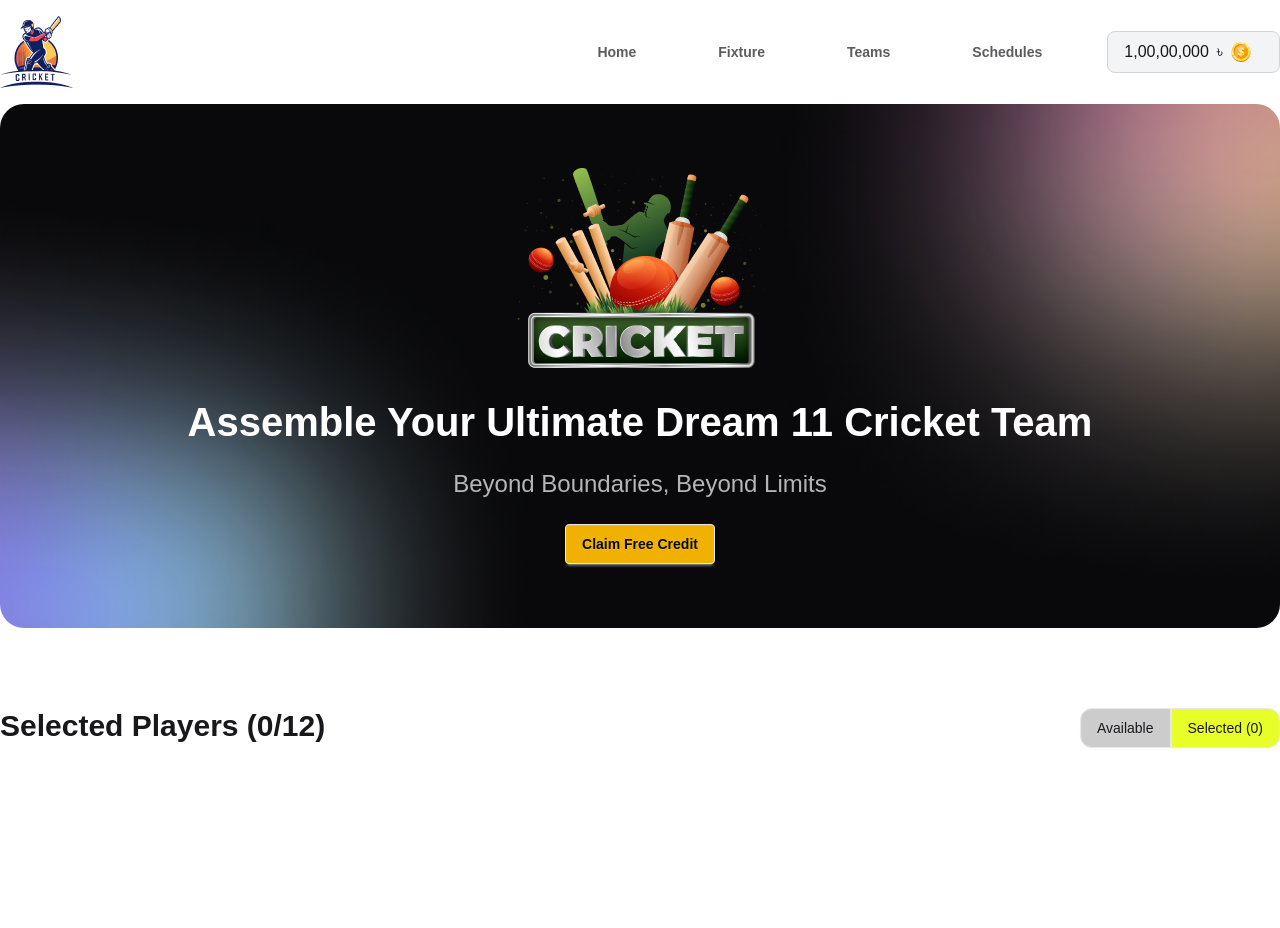
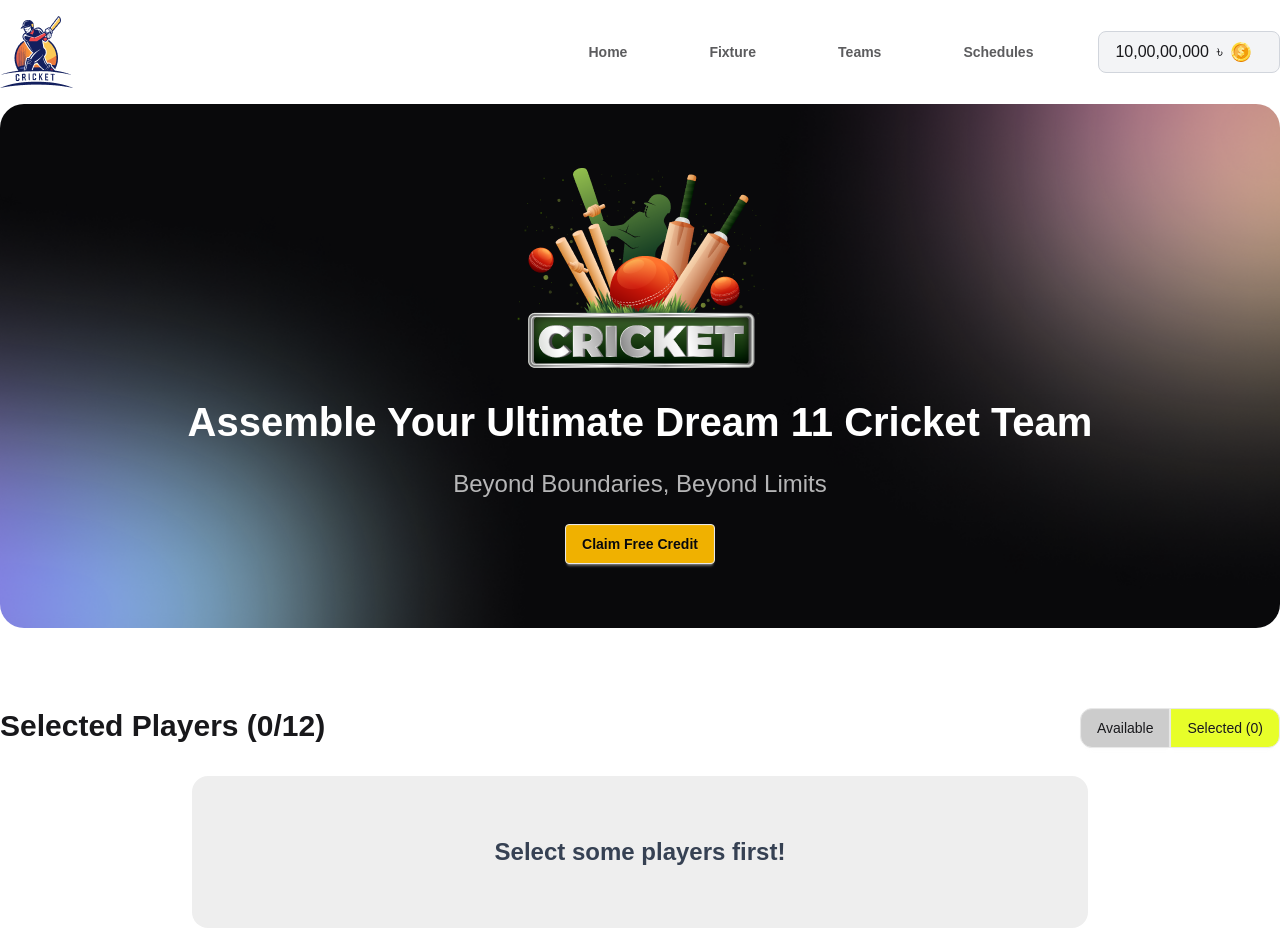
Before and after one commit to ruhit1000/BPL-Dream-11, a React (Vite) app: page / in a window 1280 px wide. Both pictures are taken after a click on the button "Selected (0)". Before the commit the page ends 800 px from the top, so only its background shows below. Built offline with nearby package versions, Linux system fonts and the light colour scheme.

Commit message:
players can be add and remove

```diff
--- a/src/App.jsx
+++ b/src/App.jsx
@@ -8,18 +8,18 @@ import axios from 'axios';
 const playersPromise = axios.get('/players.json');
 
 const App = () => {
-  const [money, setMoney] = useState(10000000);
+  const [money, setMoney] = useState(100000000);
 
   return (
     <div className='w-[97%] lg:container mx-auto'>
       <header>
         <NavBar money={money} />
-        <Banner />
+        <Banner setMoney={setMoney} />
       </header>
 
       <main>
         <Suspense fallback={<span className="loading loading-dots loading-xl block mx-auto mt-10"></span>}>
-          <Players playersPromise={playersPromise} setMoney={setMoney} />
+          <Players playersPromise={playersPromise} setMoney={setMoney} money={money} />
         </Suspense>
       </main>
     </div>
--- a/src/components/AvailablePlayers/AvailablePlayers.jsx
+++ b/src/components/AvailablePlayers/AvailablePlayers.jsx
@@ -1,12 +1,12 @@
 import React from 'react';
 import PlayerCard from '../PlayerCard/PlayerCard';
 
-const AvailablePlayers = ({ players, setMoney }) => {
+const AvailablePlayers = ({ players, ...rest }) => {
 
     return (
         <div className='grid grid-cols-1 md:grid-cols-2 lg:grid-cols-3 gap-6'>
             {
-                players.map(player => <PlayerCard key={player.playerId} player={player} setMoney={setMoney} />)
+                players.map(player => <PlayerCard key={player.playerId} player={player} {...rest} />)
             }
         </div>
     );
--- a/src/components/Banner/Banner.jsx
+++ b/src/components/Banner/Banner.jsx
@@ -2,7 +2,19 @@ import React from 'react';
 import bannerImg from '../../assets/banner-main.png';
 import bannerBg from '../../assets/bg-shadow.png';
 
-const Banner = () => {
+const Banner = ({ setMoney }) => {
+
+    const handleClaimCredit = () => {
+        const moneyToAdd = prompt('How much money do you need baby?');
+        const moneyToAddNum = parseInt(moneyToAdd);
+        if (!isNaN(moneyToAddNum) && moneyToAddNum > 0) {
+            setMoney(prevMoney => prevMoney + moneyToAddNum);
+            alert(`Added ৳ ${moneyToAddNum.toLocaleString("en-IN")} to your account!`);
+        } else {
+            alert('Please enter a valid positive number!');
+        }
+    }
+
     return (
         <div className='bg-neutral text-base-100 text-center py-16 rounded-3xl' style={{ backgroundImage: `url(${bannerBg})`, backgroundSize: 'cover' }}>
             <div className='flex justify-center'>
@@ -11,7 +23,7 @@ const Banner = () => {
             <div className='mt-6'>
                 <h1 className='font-bold text-[40px]'>Assemble Your Ultimate Dream 11 Cricket Team</h1>
                 <p className='text-2xl mt-4 opacity-70'>Beyond Boundaries, Beyond Limits</p>
-                <button className='btn bg-yellow-500 hover:bg-yellow-600 text-neutral mt-6'>Claim Free Credit</button>
+                <button onClick={handleClaimCredit} className='btn bg-yellow-500 hover:bg-yellow-600 text-neutral mt-6'>Claim Free Credit</button>
             </div>
         </div>
     );
--- a/src/components/PlayerCard/PlayerCard.jsx
+++ b/src/components/PlayerCard/PlayerCard.jsx
@@ -2,19 +2,18 @@ import React, { useState } from 'react';
 import { FaUser } from "react-icons/fa";
 import { IoFlag } from "react-icons/io5";
 
-const PlayerCard = ({ player, setMoney }) => {
+const PlayerCard = ({ player, setMoney, money, handleSelectedPlayers }) => {
     const [isSelected, setIsSelected] = useState(false);
 
     const handleSelectPlayer = () => {
-        setMoney(prevMoney =>
-            {if(prevMoney >= player.price) {
-                setIsSelected(true);
-                return prevMoney - player.price;
-            } else {
-                alert('Not enough money to select this player!');
-                return prevMoney;
-            }}
-        );
+        if (money >= player.price) {
+            alert(`You have selected ${player.name} for your team!`);
+            setIsSelected(true);
+            setMoney(prevMoney => prevMoney - player.price);
+            handleSelectedPlayers(player);
+        } else {
+            alert('Not enough money to select this player!');
+        }
     }
 
     return (
--- a/src/components/Players/Players.jsx
+++ b/src/components/Players/Players.jsx
@@ -4,16 +4,25 @@ import SelectedPlayers from '../SelectedPlayers/SelectedPlayers';
 
 
 
-const Players = ({ playersPromise, setMoney }) => {
+const Players = ({ playersPromise, setMoney, money }) => {
     const promiseRes = use(playersPromise);
     const players = promiseRes.data;
 
     const [selectedTab, setSelectedTab] = useState('available');
+    const [selectedPlayers, setSelectedPlayers] = useState([]);
+
+    const handleSelectedPlayers = (player) => {
+        setSelectedPlayers(prevPlayers => [...prevPlayers, player]);
+    }
+
+    const handleSelectedPlayersRemove = (player) => {
+        setSelectedPlayers(prevPlayers => prevPlayers.filter(p => p.playerId !== player.playerId));
+    }
 
     return (
         <div className='mt-20'>
             <div className='flex justify-between'>
-                <h2 className='font-bold text-3xl mb-8'>{selectedTab === 'available' ? 'Available Players' : `Selected Players (0/${players.length})`}</h2>
+                <h2 className='font-bold text-3xl mb-8'>{selectedTab === 'available' ? 'Available Players' : `Selected Players (${selectedPlayers.length}/${players.length})`}</h2>
                 <div className='btn-group'>
                     <button
                         className={`btn ${selectedTab === 'available' ? 'bg-[#E7FE29]' : 'bg-[#ccc]'} rounded-r-none rounded-xl font-medium`}
@@ -25,12 +34,12 @@ const Players = ({ playersPromise, setMoney }) => {
                         className={`btn ${selectedTab === 'selected' ? 'bg-[#E7FE29]' : 'bg-[#ccc]'} rounded-l-none rounded-xl font-medium`}
                         onClick={() => setSelectedTab('selected')}
                     >
-                        Selected (0)
+                        Selected ({selectedPlayers.length})
                     </button>
                 </div>
             </div>
             {
-                selectedTab === 'available' ? <AvailablePlayers players={players} setMoney={setMoney} /> : <SelectedPlayers />
+                selectedTab === 'available' ? <AvailablePlayers players={players} setMoney={setMoney} money={money} handleSelectedPlayers={handleSelectedPlayers} /> : <SelectedPlayers handleSelectedPlayersRemove={handleSelectedPlayersRemove} players={selectedPlayers} />
             }
         </div>
     );
--- /dev/null
+++ b/src/components/SelectedPlayerCard/EmptyPlayerMessage.jsx
@@ -0,0 +1,11 @@
+import React from 'react';
+
+const EmptyPlayerMessage = () => {
+    return (
+        <div className='max-w-4xl mx-auto bg-base-300 text-center rounded-2xl py-15'>
+            <h2 className='font-bold text-2xl text-gray-700'>Select some players first!</h2>
+        </div>
+    );
+};
+
+export default EmptyPlayerMessage;
--- /dev/null
+++ b/src/components/SelectedPlayerCard/SelectedPlayerCard.jsx
@@ -0,0 +1,24 @@
+import React from 'react';
+import { FaRegTrashAlt } from "react-icons/fa";
+
+const SelectedPlayerCard = ({ player, handleSelectedPlayersRemove }) => {
+    return (
+        <div className='border border-base-300 bg-slate-100 rounded-2xl p-6 flex items-center gap-6'>
+            <div className='w-20 h-20 bg-slate-300 rounded-2xl overflow-hidden'>
+                <img className='w-full h-full object-cover object-top' src={player.image} alt={player.name} />
+            </div>
+            <div className='flex justify-between items-center w-full'>
+                <div>
+                    <h3 className='font-semibold text-2xl'>{player.name}</h3>
+                    <p className='opacity-60'>Batting Type: {player.battingType}</p>
+                    <p className='opacity-60'>Bowling Type: {player.bowlingType}</p>
+                </div>
+                <div>
+                    <button className='btn btn-ghost rounded-full' onClick={() => handleSelectedPlayersRemove(player)}><FaRegTrashAlt color='red' /></button>
+                </div>
+            </div>
+        </div>
+    );
+};
+
+export default SelectedPlayerCard;
--- a/src/components/SelectedPlayers/SelectedPlayers.jsx
+++ b/src/components/SelectedPlayers/SelectedPlayers.jsx
@@ -1,9 +1,14 @@
 import React from 'react';
+import EmptyPlayerMessage from '../SelectedPlayerCard/EmptyPlayerMessage';
+import SelectedPlayerCard from '../SelectedPlayerCard/SelectedPlayerCard';
 
-const SelectedPlayers = () => {
+const SelectedPlayers = ({ players, handleSelectedPlayersRemove }) => {
+    console.log(players);
     return (
-        <div>
-
+        <div className='space-y-6'>
+            {
+                players.length === 0 ? <EmptyPlayerMessage /> : players.map(player => <SelectedPlayerCard handleSelectedPlayersRemove={handleSelectedPlayersRemove} key={player.playerId} player={player} />)
+            }
         </div>
     );
 };
```
